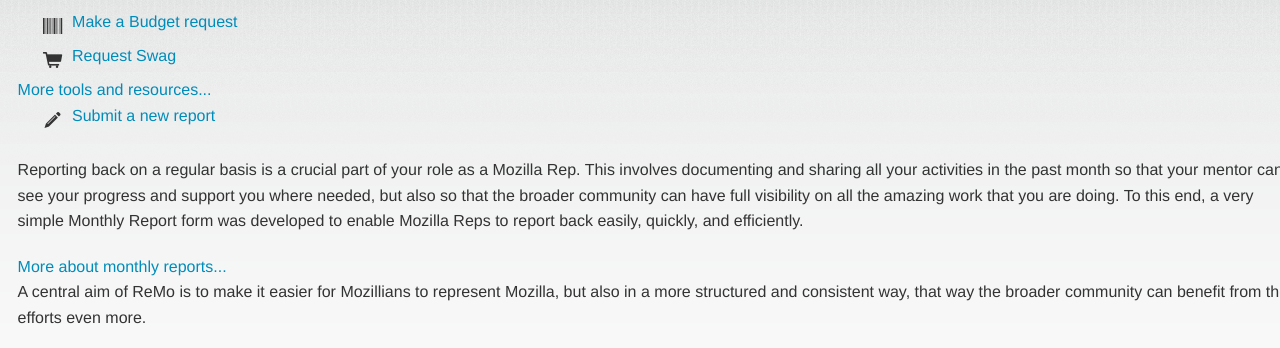
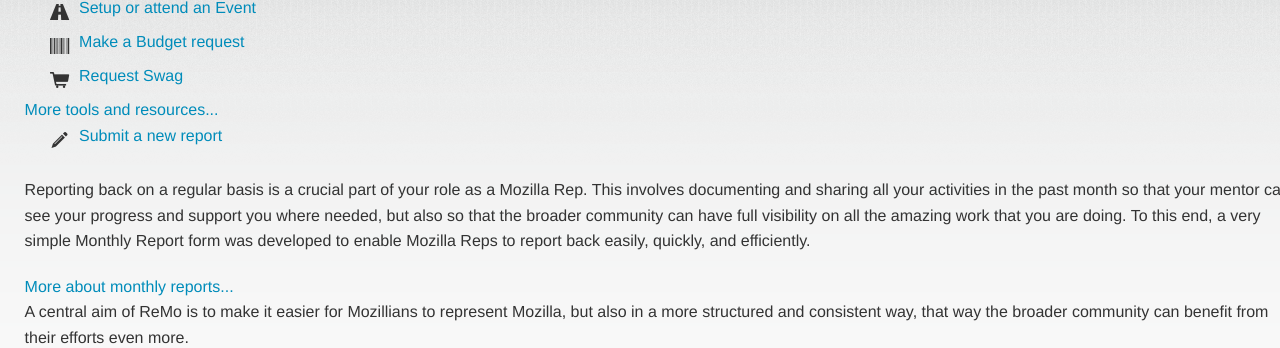
Before and after one commit to brianking/ReMo-Helper, a website: page index.html in a window 1280 px wide. Shown: the part 125-473 px from the top of the page. Drawn offline with Linux system fonts and the light colour scheme.

Commit message:
fix padding

```diff
--- a/data/foundation/stylesheets/app.css
+++ b/data/foundation/stylesheets/app.css
@@ -186,8 +186,8 @@
    Main Page Styles
 ----------------------------------------- */
 
-.content {
-    margin: 20px 7px 10px 7px;
+#remo-main {
+    padding: 20px 7px 10px 7px;
 }
 
 .content a {
```
